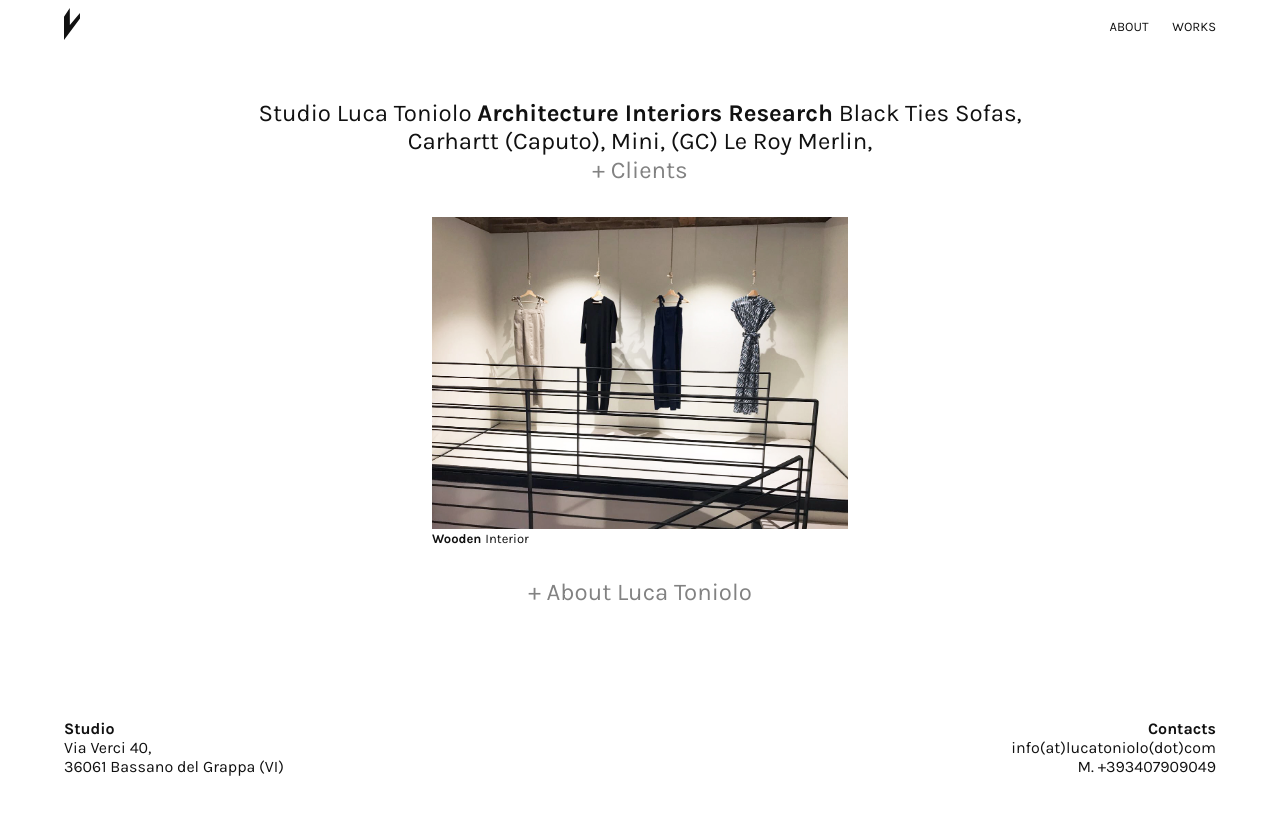
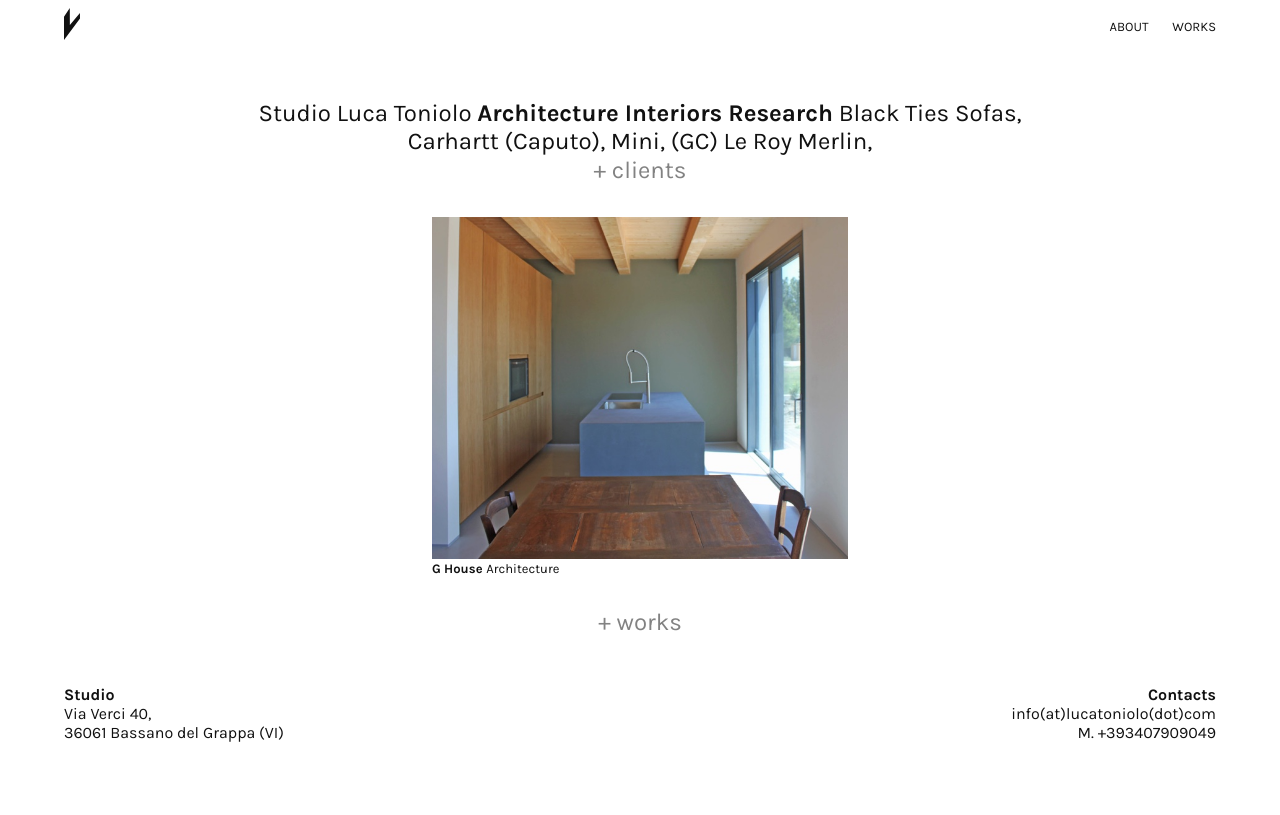
Before and after one commit to rzecchini/lucatoniolo, a Jekyll site: the page built from index.md, in a window 1280 px wide. Shown: the top 815 px of the page. Built offline with Jekyll 4.4.1, drawn with Linux system fonts in a browser that asks for light colours.

Commit message:
feat: add see-all-works

```diff
--- a/_config.yml
+++ b/_config.yml
@@ -62,6 +62,7 @@
       type: "works"
     values:
       layout: "default"
+      home: false
   -
     scope:
       path: ""
--- a/_layouts/home.html
+++ b/_layouts/home.html
@@ -9,17 +9,28 @@
             <section class="works">
                 <div class="Wallop">
                   <div class="Wallop-list">
-                  {% for work in site.works %}
-                      {% if work.title %}
-                          {% if forloop.index < 5 %}
-                            <div class="Wallop-item">
-                            {% include work.html url=work.url title=work.title category=work.category poster=work.poster %}
-                            </div>
-                          {% endif %}
+                    {% for work in site.works %}
+                      {% if work.title and work.home %}
+                        <div class="Wallop-item">
+                          {% include work.html url=work.url title=work.title category=work.category poster=work.poster %}
+                        </div>
                       {% endif %}
-                  {% endfor %}
+                    {% endfor %}
                   </div>
                 </div>
+
+                <a class="works__link" href="{{ '/works' | relative_url }}">+ works</a>
+            </section>
+
+            <section class="all-works">
+              {% assign see_works = 0 %}
+              {% for work in site.works %}
+                {% if work.home == false see_works < 2 %}
+                  <div class="all-works__item" style="background-image:url('{{ work.poster }}')"></div>
+                  {% assign see_works = see_works | plus: 1 %}
+                {% endif %}
+              {% endfor %}
+              <a class="all-works__label" href="#"><span>See all works</span></a>
             </section>
 
             <section class="hello">
@@ -48,10 +59,10 @@
                         {% endif %}
                     {% endfor %}
                 </span>
-                <button class="hello__btn js-clients-btn">+ Clients</button>
+                <button class="hello__btn js-clients-btn">+ clients</button>
             </section>
 
-            <section class="about js-about">
+            <section class="about">
                 <a class="about__link" href="{{ '/about' | relative_url }}">+ About Luca Toniolo</a>
             </section>
         </main>
--- a/_sass/main.scss
+++ b/_sass/main.scss
@@ -174,6 +174,7 @@
   @include media-query($large) {
     order: 2;
     display: flex;
+    flex-wrap: wrap;
     justify-content: center;
   }
 }
@@ -182,6 +183,57 @@
   display: flex;
   flex-wrap: wrap;
   justify-content: flex-start;
+}
+
+.works__link {
+  display: none;
+  flex: 0 0 100%;
+  padding-top: 2rem;
+  color: $grey-color;
+  font-size: 1.5rem;
+  text-align: center;
+
+  @include media-query($large) {
+    display: block;
+  }
+}
+
+.all-works {
+  position: relative;
+
+  @include media-query($large) {
+    display: none;
+  }
+}
+
+.all-works__link {
+  display: block;
+  overflow: hidden;
+}
+
+.all-works__item {
+  float: left;
+  width: 50%;
+  padding-bottom: 50%;
+  background: #f0f0f0;
+  background-size: cover;
+  background-position: center center;
+  background-repeat: no-repeat;
+
+}
+
+.all-works__label {
+  display: flex;
+  align-items: center;
+  justify-content: center;
+  position: absolute;
+  top: 0;
+  left: 0;
+  right: 0;
+  bottom: 0;
+  color: #fff;
+  background: rgba(0,0,0,0.4);
+  font-size: 1.75rem;
 }
 
 
@@ -235,9 +287,10 @@
   font-size: 1.5rem;
 
   @include media-query($large) {
-    order: 3;
-    padding-bottom: 5rem;
-    text-align: center;
+    display: none;
+    //order: 3;
+    //padding-bottom: 5rem;
+    //text-align: center;
   }
 }
 
--- a/admin/config.yml
+++ b/admin/config.yml
@@ -26,6 +26,7 @@
       - {label: "Category", name: "category", widget: "string"}
       - {label: "Layout", name: "layout", widget: "hidden", default: "default"}
       - {label: "Cover", name: "poster", widget: "image"}
+      - {label: "Home", name: "home", widget: "boolean", default: false}
       - {label: "Text", name: "body", widget: "markdown", required: false}
 
   - name: "clients" # Used in routes, e.g., /admin/collections/blog
--- a/assets/main.js
+++ b/assets/main.js
@@ -17,18 +17,17 @@
 var clientBtn = document.querySelector('.js-clients-btn'),
     clientAll = document.querySelector('.js-clients-all'),
     isClientsOpen = false;
-    //aboutSection = document.querySelector('.js-about');
 
 if ( clientBtn != null ) {
   clientBtn.addEventListener('click', function() {
     if (!isClientsOpen) {
       clientAll.style.display = 'inline';
       //aboutSection.style.display = 'block';
-      this.innerHTML = '- Clients';
+      this.innerHTML = '– clients';
       isClientsOpen = true;
     } else {
       clientAll.style.display = 'none';
-      this.innerHTML = '+ Clients';
+      this.innerHTML = '+ clients';
       isClientsOpen = false;
     }
 
```
Also changed, not shown: _works/flos.md (+1 -0 lines), _works/g-house.md (+1 -0 lines), assets/house.jpg.
